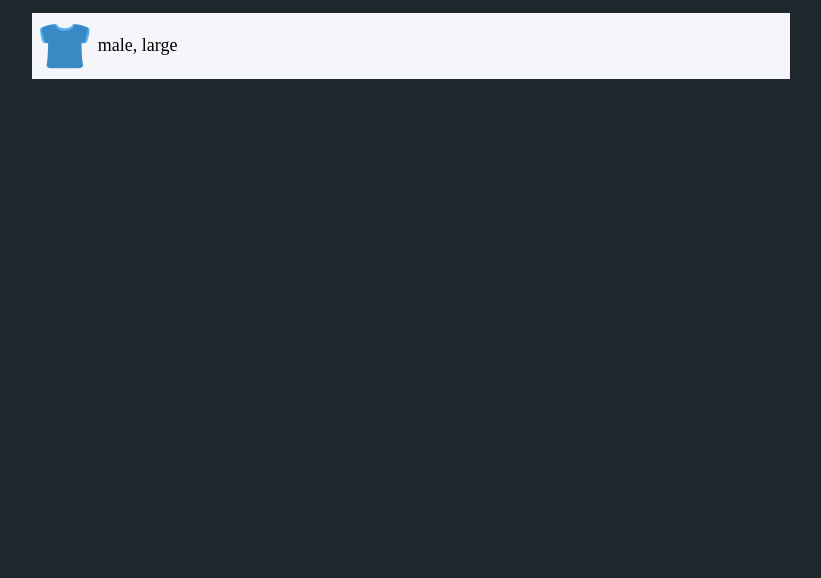
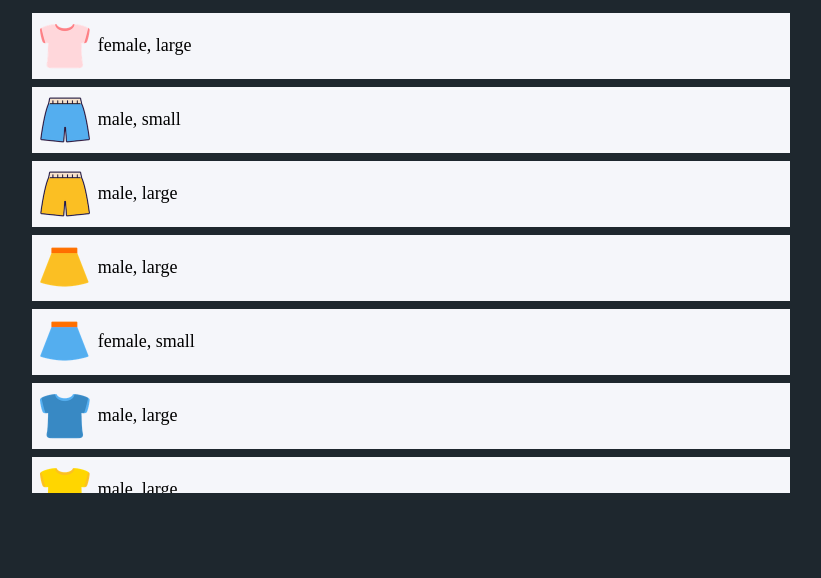
Before and after one commit to wangkobong/mini-shopping, a plain HTML site: page index.html in a window 1280 px wide. Shown: the part 238-816 px from the top of the page, without its empty margins (229-1050 px from the left). Drawn offline with Linux system fonts and the light colour scheme.

Commit message:
JS: handling evnets

```diff
--- /dev/null
+++ b/data/data.json
@@ -0,0 +1,116 @@
+{
+  "items": [
+    {
+      "type": "tshirt",
+      "gender": "female",
+      "size": "large",
+      "color": "pink",
+      "image": "../img/pink_t.png"
+    },
+    {
+      "type": "pants",
+      "gender": "male",
+      "size": "small",
+      "color": "blue",
+      "image": "../img/blue_p.png"
+    },
+    {
+      "type": "pants",
+      "gender": "male",
+      "size": "large",
+      "color": "yellow",
+      "image": "../img/yellow_p.png"
+    },
+    {
+      "type": "skirt",
+      "gender": "male",
+      "size": "large",
+      "color": "yellow",
+      "image": "../img/yellow_s.png"
+    },
+    {
+      "type": "skirt",
+      "gender": "female",
+      "size": "small",
+      "color": "blue",
+      "image": "../img/blue_s.png"
+    },
+    {
+      "type": "tshirt",
+      "gender": "male",
+      "size": "large",
+      "color": "blue",
+      "image": "../img/blue_t.png"
+    },
+    {
+      "type": "tshirt",
+      "gender": "male",
+      "size": "large",
+      "color": "yellow",
+      "image": "../img/yellow_t.png"
+    },
+    {
+      "type": "pants",
+      "gender": "female",
+      "size": "small",
+      "color": "pink",
+      "image": "../img/pink_p.png"
+    },
+    {
+      "type": "tshirt",
+      "gender": "female",
+      "size": "large",
+      "color": "pink",
+      "image": "../img/pink_t.png"
+    },
+    {
+      "type": "pants",
+      "gender": "male",
+      "size": "small",
+      "color": "blue",
+      "image": "../img/blue_p.png"
+    },
+    {
+      "type": "pants",
+      "gender": "male",
+      "size": "large",
+      "color": "yellow",
+      "image": "../img/yellow_p.png"
+    },
+    {
+      "type": "skirt",
+      "gender": "male",
+      "size": "large",
+      "color": "yellow",
+      "image": "../img/yellow_s.png"
+    },
+    {
+      "type": "skirt",
+      "gender": "female",
+      "size": "small",
+      "color": "blue",
+      "image": "../img/blue_s.png"
+    },
+    {
+      "type": "tshirt",
+      "gender": "male",
+      "size": "large",
+      "color": "blue",
+      "image": "../img/blue_t.png"
+    },
+    {
+      "type": "tshirt",
+      "gender": "male",
+      "size": "large",
+      "color": "yellow",
+      "image": "../img/yellow_t.png"
+    },
+    {
+      "type": "pants",
+      "gender": "female",
+      "size": "small",
+      "color": "pink",
+      "image": "../img/pink_p.png"
+    }
+  ]
+}
--- a/index.html
+++ b/index.html
@@ -13,24 +13,21 @@
   <!-- Buttons -->
   <section class="buttons">
     <button class="btn">
-      <img src="img/blue_t.png" alt="tshirt" class="imgBtn">
+      <img src="img/blue_t.png" alt="tshirt" class="imgBtn" data-key="type" data-value="tshirt">
     </button>
     <button class="btn">
-      <img src="img/blue_s.png" alt="pants" class="imgBtn">
+      <img src="img/blue_p.png" alt="pants" class="imgBtn" data-key="type" data-value="pants">
     </button>
     <button class="btn">
-      <img src="img/blue_s.png" alt="skirt" class="imgBtn">
+      <img src="img/blue_s.png" alt="skirt" class="imgBtn" data-key="type" data-value="skirt">
     </button>
-    <button class="btn colorBtn blue">Blue</button>
-    <button class="btn colorBtn yellow">Yellow</button>
-    <button class="btn colorBtn pink">Pink</button>
+    <button class="btn colorBtn blue" data-key="color" data-value="blue">Blue</button>
+    <button class="btn colorBtn yellow" data-key="color" data-value="yellow">Yellow</button>
+    <button class="btn colorBtn pink" data-key="color" data-value="pink">Pink</button>
   </section>
   <!-- Items -->
   <ul class="items">
-    <li class="item">
-      <img src="img/blue_t.png" alt="tshirt" class="item__thumbnail">
-      <span class="item__description">male, large</span>
-    </li>
+
   </ul>
 </body>
 </html>
--- a/main.js
+++ b/main.js
@@ -0,0 +1,55 @@
+'use strict'
+
+//  Fetch the items from te JSON file
+function loadItems(){
+  return fetch('data/data.json')
+    .then(response => response.json())
+    .then(json => json.items);
+}
+
+
+// Update the list with the given items
+function displayItems(items){
+  const container = document.querySelector('.items');
+  // const html = items.map(item => createHTMLString(item)).join('');
+  // console.log(html);
+  container.innerHTML = items.map(item => createHTMLString(item)).join('');
+
+}
+
+// Create HTML list item from the given data item
+function createHTMLString(item){
+  return `
+  <li class="item">
+    <img src="${item.image}" alt="${item.type}" class="item__thumbnail" />
+    <span class="item__description">${item.gender}, ${item.size}</span>
+  </li>
+  `;
+}
+
+function onButtonClick(event, items){
+  const dataset = event.target.dataset;
+  const key = dataset.key;
+  const value = dataset.value;
+
+  if(key == null || value == null){
+    return
+  }
+  const filtered = items.filter(item => item[key] === value);
+  displayItems(filtered);
+}
+
+function setEventListners(items){
+  const logo = document.querySelector('.logo');
+  const buttons = document.querySelector('.buttons');
+  logo.addEventListener('click', () => displayItems());
+  buttons.addEventListener('click', event => onButtonClick(event, items));
+}
+
+// main
+loadItems()
+.then(items => {
+  displayItems(items);
+  setEventListners(items)
+})
+.catch(console.log)
--- a/sytle.css
+++ b/sytle.css
@@ -2,7 +2,7 @@
   /* color */
   --color-black: #1e272e;
   --color-white: #f5f6fa;
-  --color-blue: #3c40c6;
+  --color-blue: #00a8ff;
   --color-yellow: #ffd32a;
   --color-pink: #ef5777;
   --color-light-grey: #808e9b;
```
